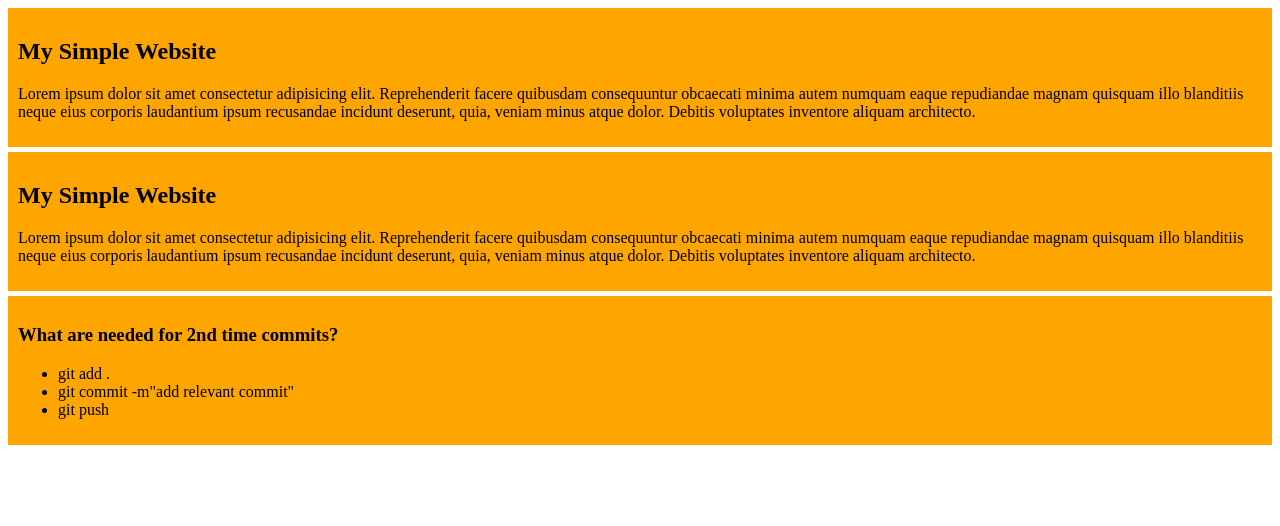
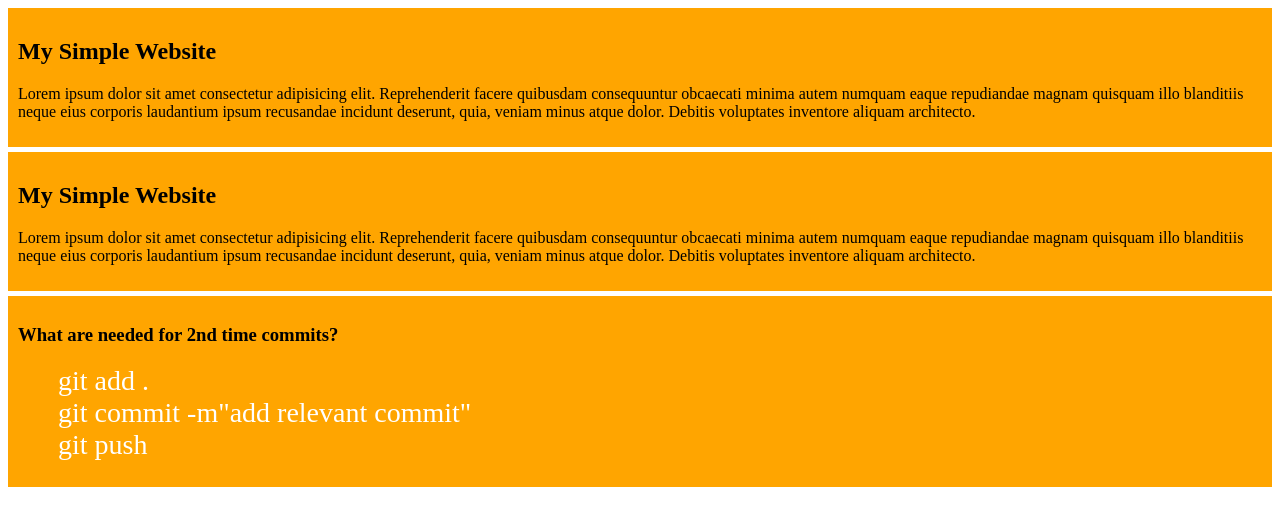
Before and after one commit to saon37/personal-portfolio, a plain HTML site: page index.html in a window 1280 px wide. Drawn offline with Linux system fonts and the light colour scheme.

Commit message:
changes color,font and list style in ul li

```diff
--- a/styles/website.css
+++ b/styles/website.css
@@ -3,3 +3,8 @@ div{
     padding: 10px;
     margin-bottom: 5px;
 }
+div ul li{
+    list-style: none;
+    font-size: 28px;
+    color: white;
+}
```
